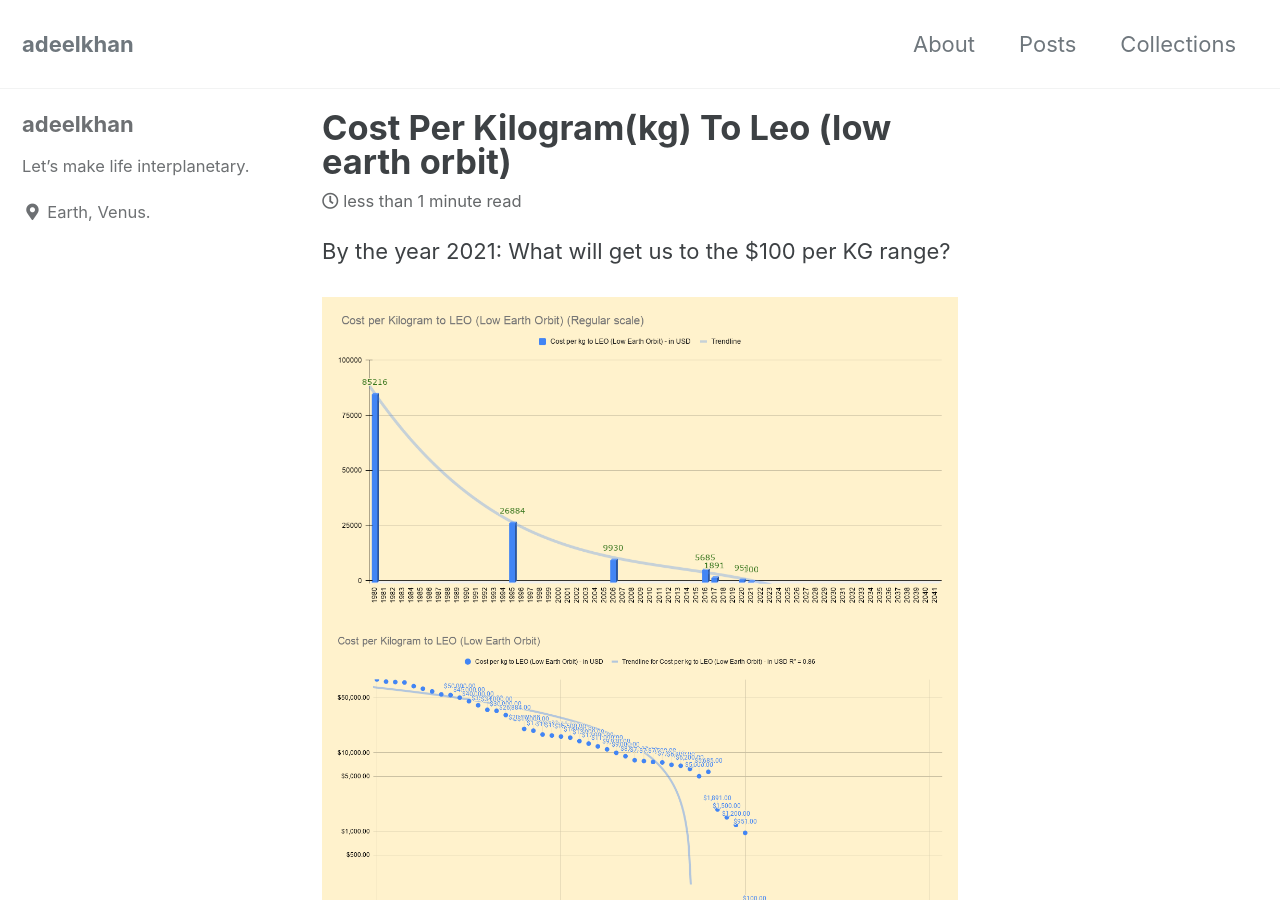
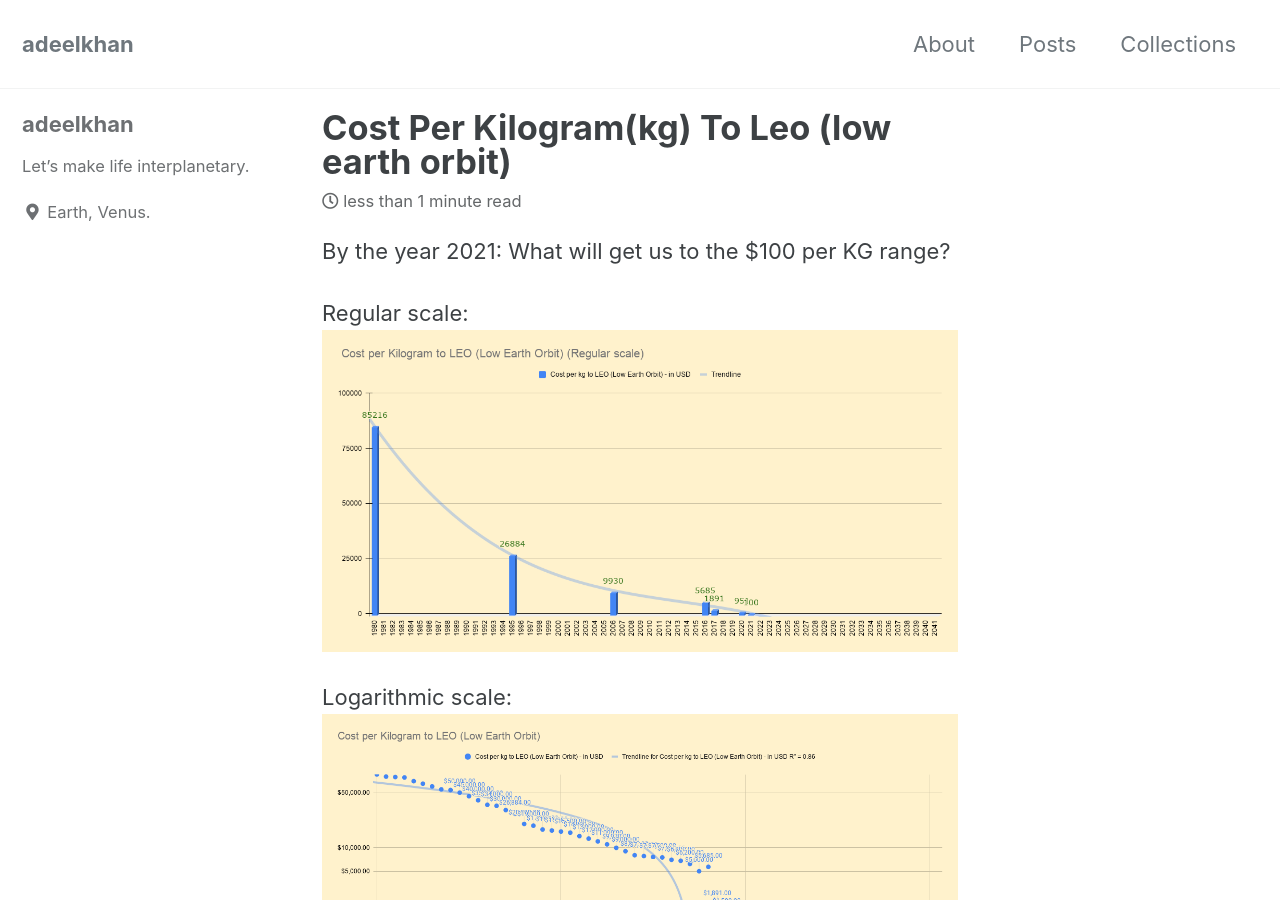
Before and after one commit to stellardreams/stellardreams.github.io, a Jekyll site: the page built from _posts/2020-09-07-Cost-per-Kilogram(KG)-to-LEO-(Low Earth Orbit).md, in a window 1280 px wide and 900 px high. Built offline with Jekyll 4.4.1, drawn with Linux system fonts in a browser that asks for light colours; cached includes are drawn as plain includes.

Commit message:
Update 2020-09-07-Cost-per-Kilogram(KG)-to-LEO-(Low Earth Orbit).md

```diff
--- a/_posts/2020-09-07-Cost-per-Kilogram(KG)-to-LEO-(Low Earth Orbit).md
+++ b/_posts/2020-09-07-Cost-per-Kilogram(KG)-to-LEO-(Low Earth Orbit).md
@@ -1,4 +1,7 @@
 By the year 2021: What will get us to the $100 per KG range?
 
+Regular scale:
 <img src="/assets/images/Cost-per-KG-reg.png">
+
+Logarithmic scale:
 <img src="/assets/images/Cost-per-KG-log.png">
```
